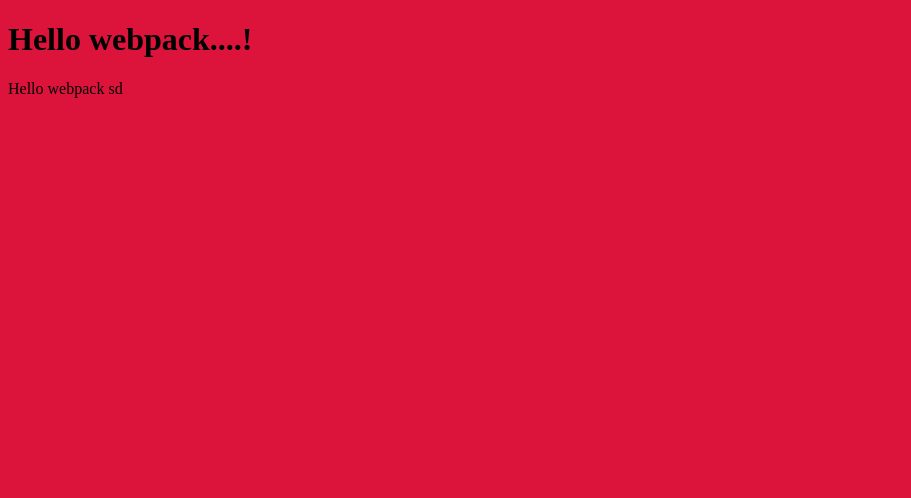
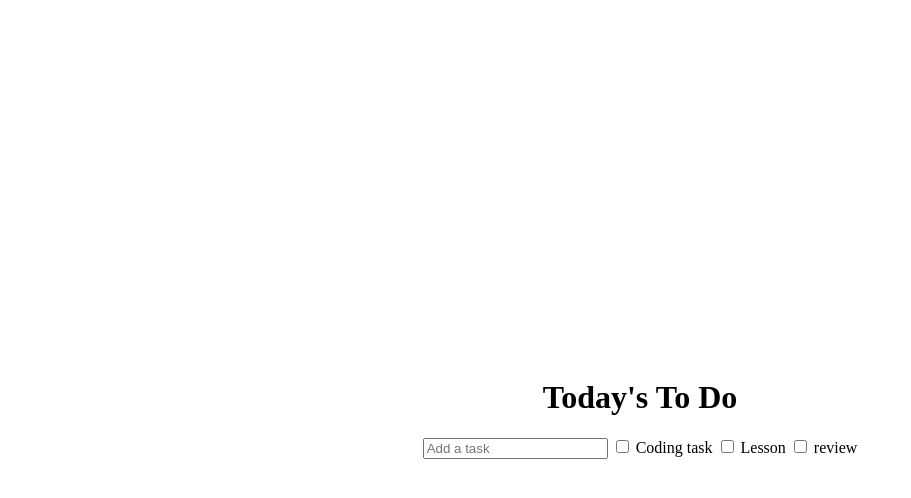
Before and after one commit to sajid-munawar/Todo-do-list, a website built with webpack: page src/index.html in a window 1280 px wide. Shown: the whole page, without its empty margins (0-911 px from the left). Built offline with nearby package versions, Linux system fonts and the light colour scheme.

Commit message:
Add todos with js

```diff
--- a/src/index.html
+++ b/src/index.html
@@ -3,9 +3,14 @@
 <head>
     <meta charset="UTF-8">
     <meta name="viewport" content="width=device-width, initial-scale=1.0">
-    <title>Wbpack Exercise</title>
+    <title>Todo List</title>
 </head>
 <body>
-    <h1>Hello webpack....!</h1>
+    <header>
+        <h1>Today's To Do</h1>
+    </header>
+    <form action="POST">
+        <input type="text" placeholder="Add a task">
+    </form>
 </body>
 </html>
--- a/src/index.js
+++ b/src/index.js
@@ -1,13 +1,25 @@
 import _ from "lodash";
 import "./style.css";
 
-function component() {
-  const element = document.createElement("div");
+const form = document.querySelector("form");
+const todos = [
+  {
+    description: "Coding task",
+    completed: false,
+    index: 0,
+  },
+  {
+    description: "Lesson",
+    completed: true,
+    index: 1,
+  },
+  {
+    description: "review",
+    completed: false,
+    index: 2,
+  },
+];
 
-  // Lodash, now imported by this script
-  element.innerHTML = _.join(["Hello", "webpack  sd"], " ");
-
-  return element;
-}
-
-document.body.appendChild(component());
+todos.forEach(todo => {
+  return (form.innerHTML += `<input type="checkbox"><span> ${todo.description} </span>`);
+})
--- a/src/style.css
+++ b/src/style.css
@@ -1,3 +1,7 @@
 body {
-    background-color: crimson;
+    display: flex;
+    justify-content: center;
+    align-items: center;
+    flex-direction: column;
+    min-height: 100vh;
 }
```
